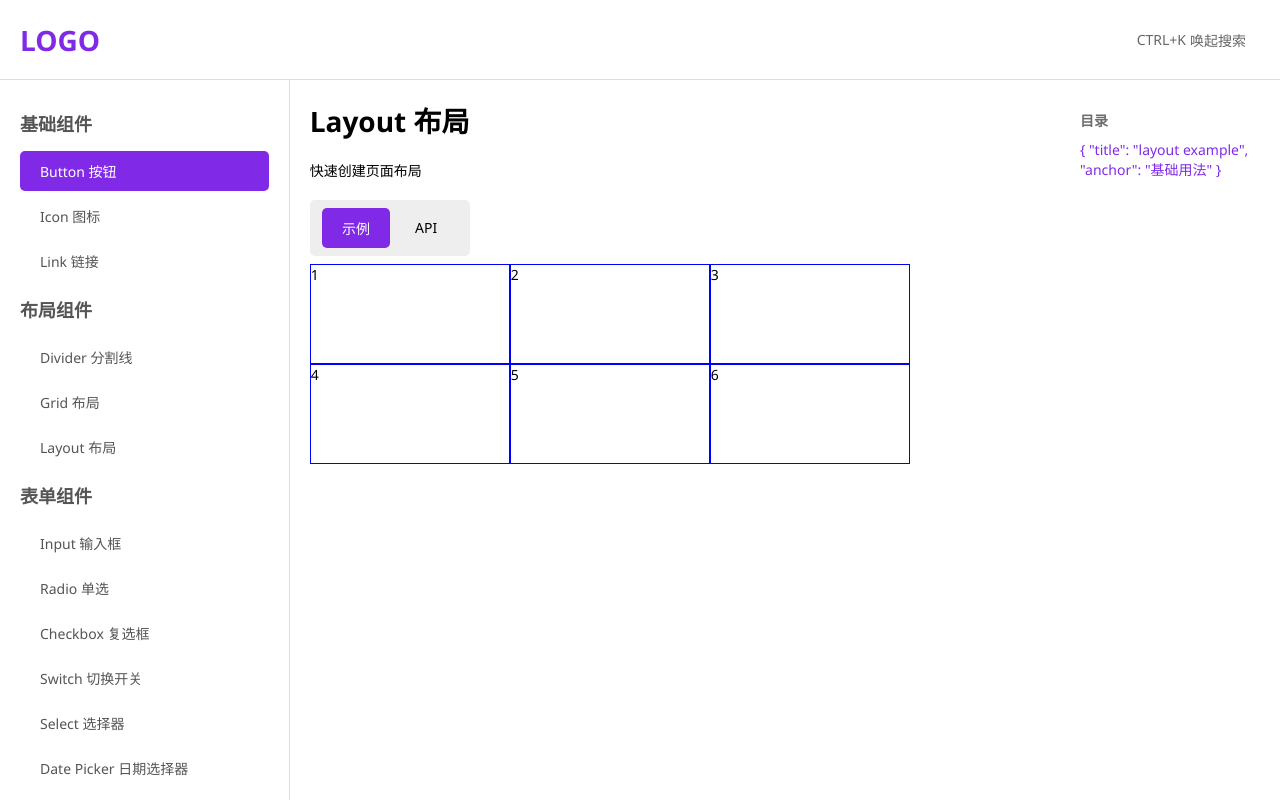
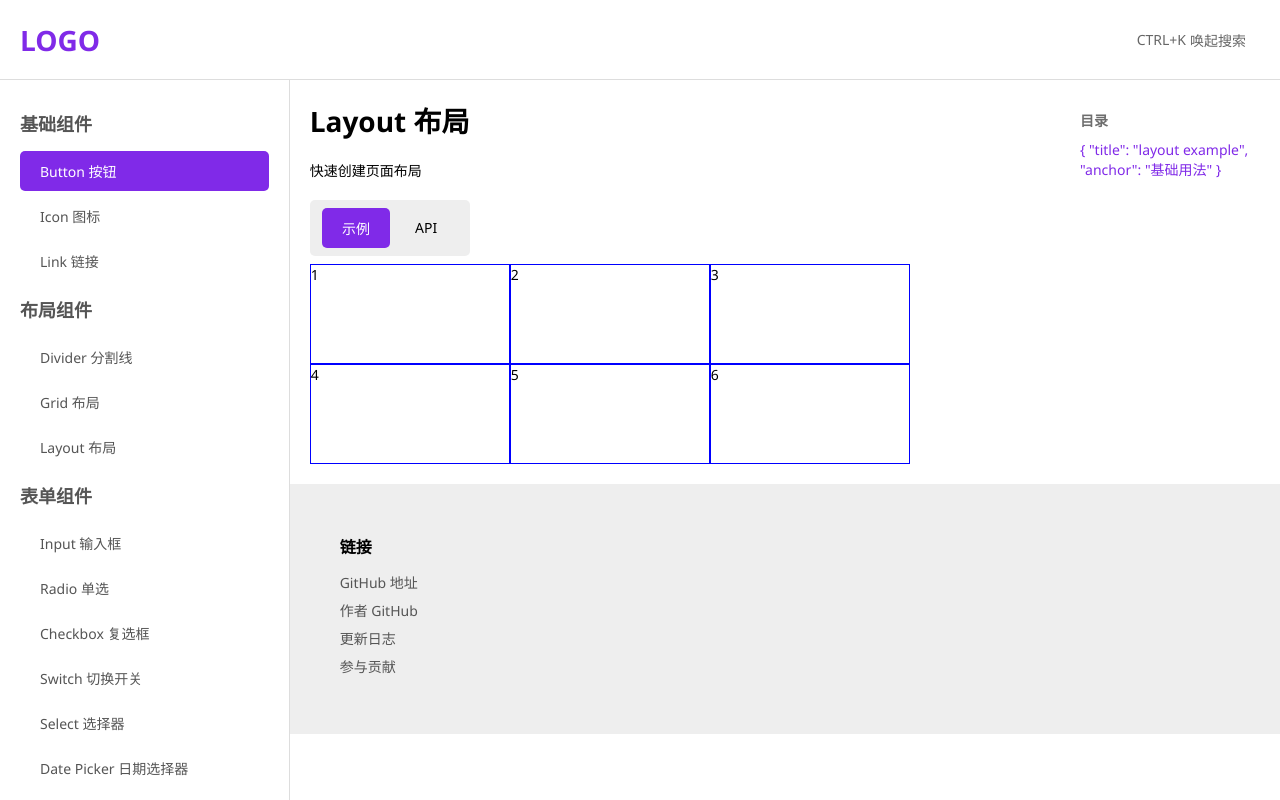
Before and after one commit to Ce1ling/violet, a Vue app: page /components/layout in a window 1280 px wide. Built offline with nearby package versions, Linux system fonts and the light colour scheme.

Commit message:
增加：完成底部组件

```diff
--- a/src/components/List/index.vue
+++ b/src/components/List/index.vue
@@ -59,6 +59,7 @@ $scorll-wh: 4px;
 }
 
 .nav-wrap {
+  max-width: 300px;
   color: var(--font-color);
   border-right: 1px solid #ddd;
   .nav-list {
--- a/src/layout/index.vue
+++ b/src/layout/index.vue
@@ -2,6 +2,7 @@
 import HeaderNav from '../components/HeaderNav/index.vue'
 import List from '../components/List/index.vue'
 import Content from '../views/Content/index.vue'
+import FooterInfo from '../views/FooterInfo/index.vue'
 
 </script>
 
@@ -9,14 +10,20 @@ import Content from '../views/Content/index.vue'
   <HeaderNav />
   <main class="main-body">
     <List />
-    <Content />
+    <section class="doc-content-wrap">
+      <Content />
+      <FooterInfo />
+    </section>
   </main>
 </template>
 
 <style scoped lang="scss">
 .main-body {
   display: flex;
-  > .nav-wrap { max-width: 300px; }
-  > .content-wrap { flex: 8; }
+  .doc-content-wrap {
+    display: flex;
+    flex-direction: column;
+    flex: 10;
+  }
 }
 </style>
--- /dev/null
+++ b/src/stores/footer.ts
@@ -0,0 +1,19 @@
+import { defineStore } from 'pinia'
+
+
+export const useStore = defineStore('footer', {
+  state: () => ({
+    links: [
+      { id: 1, title: 'GitHub 地址', link: 'https:github.com/Ce1ling/violet' },
+      { id: 2, title: '作者 GitHub', link: 'https:github.com/Ce1ling' },
+      { id: 3, title: '更新日志', link: '' },
+      { id: 4, title: '参与贡献', link: '' },
+    ]
+  }),
+  getters: {
+
+  },
+  actions: {
+
+  }
+})
--- /dev/null
+++ b/src/views/FooterInfo/index.vue
@@ -0,0 +1,39 @@
+<script setup lang="ts">
+import { useStore } from '../../stores/footer'
+
+const store = useStore()
+
+</script>
+
+<template>
+  <footer class="footer-wrap">
+    <ul class="footer-list">
+      <h1>链接</h1>
+      <li class="footer-item" v-for="item in store.links" :key="item.id">
+        <a :href="item.link" target="_blank">{{ item.title }}</a>
+      </li>
+    </ul>
+  </footer>
+</template>
+
+<style scoped lang="scss">
+.footer-wrap {
+  padding: 50px;
+  background-color: #eee;
+  .footer-list {
+    h1 {
+      font-size: 16px;
+      margin-bottom: 14px;
+    }
+    .footer-item {
+      margin: 8px 0;
+      a {
+        color: var(--font-color);
+        &:hover {
+          color: var(--primary-color);
+        }
+      }
+    }
+  }
+}
+</style>
```
